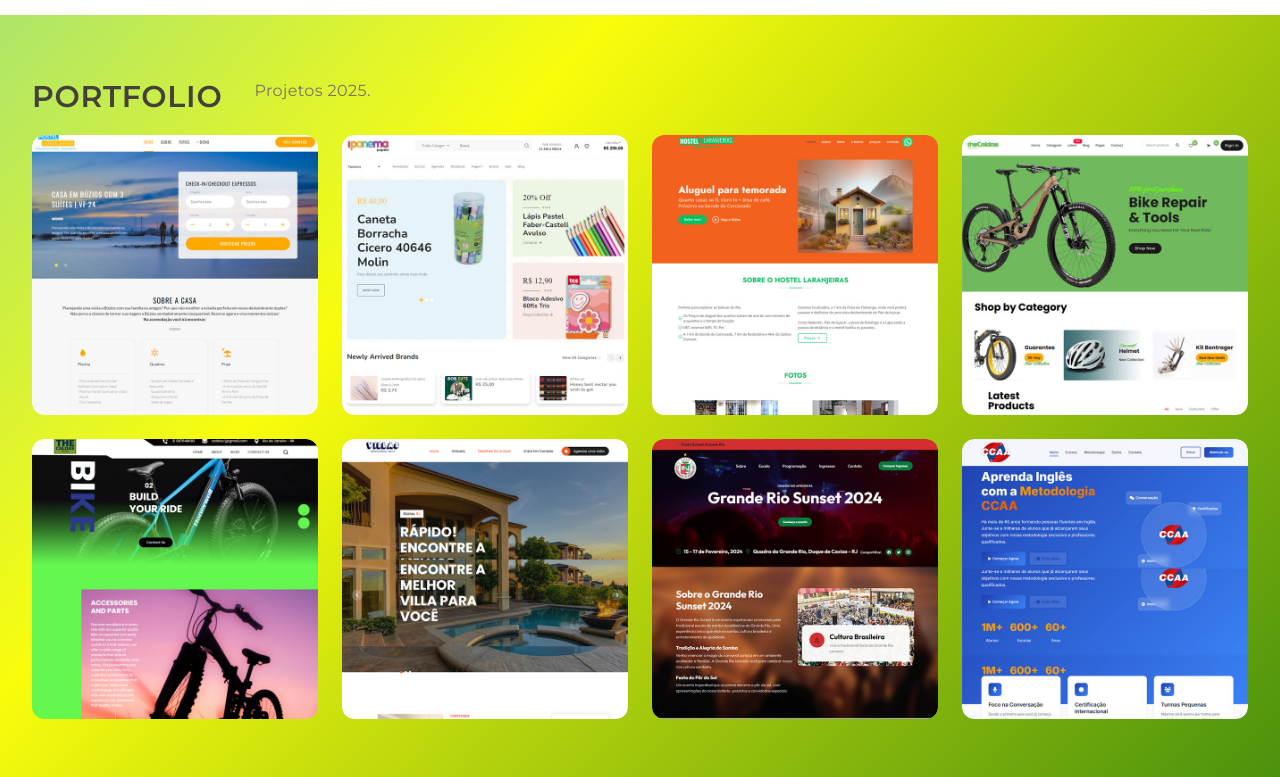
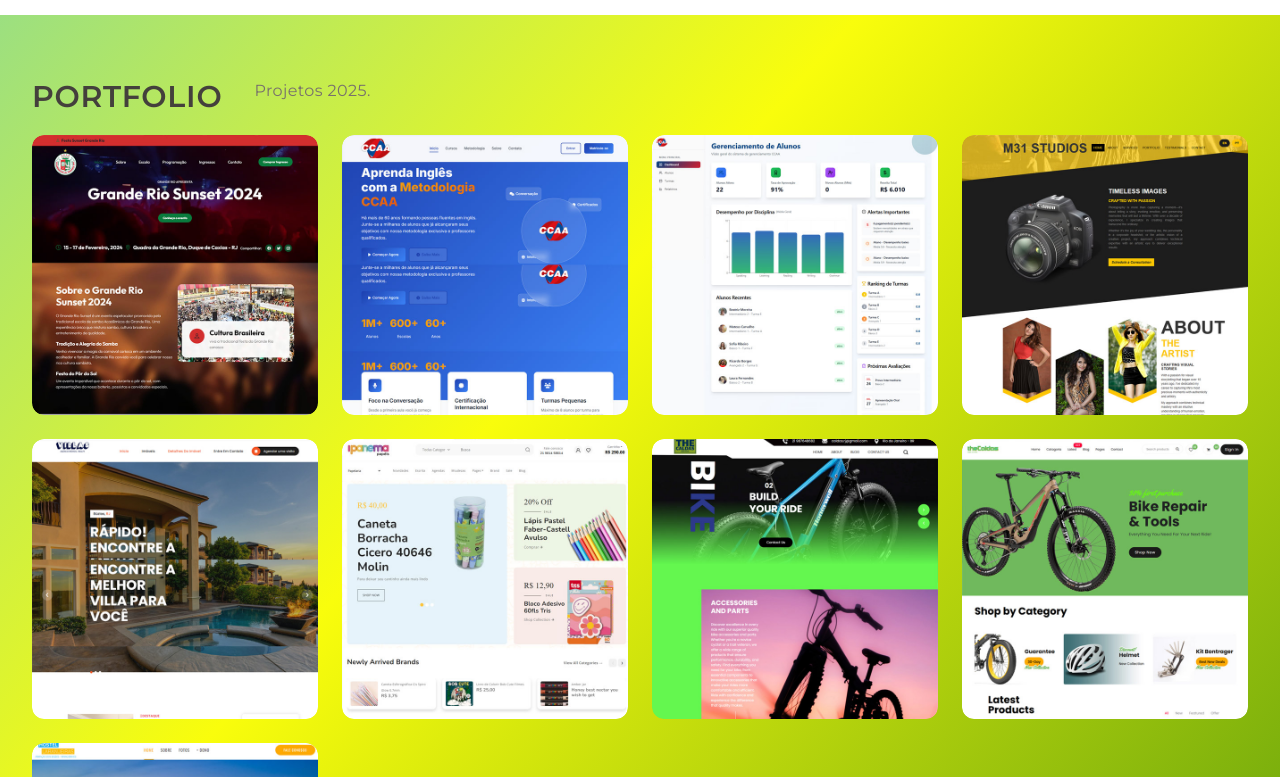
Before and after one commit to felipecm37/port2025, a Vue app: page / in a window 1280 px wide. Shown: the part 3220-3997 px from the top of the page. Built offline with nearby package versions, Linux system fonts and the light colour scheme.

Commit message:
Add files via upload

```diff
--- a/src/sections/PortfolioSection.vue
+++ b/src/sections/PortfolioSection.vue
@@ -19,42 +19,6 @@
             <!-- Mobile view - Grid layout -->
             <div class="grid grid-cols-2 gap-4 md:hidden">
                 <div class="portfolio-item">
-                    <img src="@/assets/portfolio/portfolio1.jpg" alt="Búzios Website" class="rounded-xl">
-                    <div class="portfolio-caption">
-                        <span><b>Búzios Website</b><br>Landing page turística</span>
-                    </div>
-                </div>
-                <div class="portfolio-item">
-                    <img src="@/assets/portfolio/portfolio2.jpg" alt="Ipanema Papéis" class="rounded-xl">
-                    <div class="portfolio-caption">
-                        <span><b>Ipanema Papéis</b><br>E-commerce Prestashop</span>
-                    </div>
-                </div>
-                <div class="portfolio-item">
-                    <img src="@/assets/portfolio/portfolio3.jpg" alt="Room Design" class="rounded-xl">
-                    <div class="portfolio-caption">
-                        <span><b>Room Design</b><br>Portfolio de design</span>
-                    </div>
-                </div>
-                <div class="portfolio-item">
-                    <img src="@/assets/portfolio/portfolio7.jpg" alt="B-Store" class="rounded-xl">
-                    <div class="portfolio-caption">
-                        <span><b>B-Store</b><br>Template e-commerce</span>
-                    </div>
-                </div>
-                <div class="portfolio-item">
-                    <img src="@/assets/portfolio/portfolio8.jpg" alt="Landing Bike" class="rounded-xl">
-                    <div class="portfolio-caption">
-                        <span><b>Landing Bike</b><br>Site de bicicletas</span>
-                    </div>
-                </div>
-                <div class="portfolio-item">
-                    <img src="@/assets/portfolio/portfolio9.jpg" alt="Landing Page" class="rounded-xl">
-                    <div class="portfolio-caption">
-                        <span><b>Landing Page</b><br>Design moderno</span>
-                    </div>
-                </div>
-                <div class="portfolio-item">
                     <img src="@/assets/portfolio/portfolio11.jpg" alt="Portfolio 11" class="rounded-xl">
                     <div class="portfolio-caption">
                         <span><b>Sunset Grande Rio</b><br>Event landing page</span>
@@ -66,75 +30,52 @@
                         <span><b>Novo Projeto</b><br>Descrição do projeto</span>
                     </div>
                 </div>
+                <div class="portfolio-item">
+                    <img src="@/assets/portfolio/portfolio13.jpg" alt="Portfolio 13" class="rounded-xl">
+                    <div class="portfolio-caption">
+                        <span><b>Novo Projeto</b><br>Descrição do projeto</span>
+                    </div>
+                </div>
+                <div class="portfolio-item">
+                    <img src="@/assets/portfolio/portfolio14.jpg" alt="Portfolio 14" class="rounded-xl">
+                    <div class="portfolio-caption">
+                        <span><b>Novo Projeto</b><br>Descrição do projeto</span>
+                    </div>
+                </div>
+                <div class="portfolio-item">
+                    <img src="@/assets/portfolio/portfolio9.jpg" alt="Landing Page" class="rounded-xl">
+                    <div class="portfolio-caption">
+                        <span><b>Landing Page</b><br>Design moderno</span>
+                    </div>
+                </div>
+                <div class="portfolio-item">
+                    <img src="@/assets/portfolio/portfolio10.jpg" alt="Portfolio 10" class="rounded-xl">
+                    <div class="portfolio-caption">
+                        <span><b>Novo Projeto</b><br>Descrição do projeto</span>
+                    </div>
+                </div>
+                <div class="portfolio-item">
+                    <img src="@/assets/portfolio/portfolio8.jpg" alt="Landing Bike" class="rounded-xl">
+                    <div class="portfolio-caption">
+                        <span><b>Landing Bike</b><br>Site de bicicletas</span>
+                    </div>
+                </div>
+                <div class="portfolio-item">
+                    <img src="@/assets/portfolio/portfolio2.jpg" alt="Ipanema Papéis" class="rounded-xl">
+                    <div class="portfolio-caption">
+                        <span><b>Ipanema Papéis</b><br>E-commerce Prestashop</span>
+                    </div>
+                </div>
+                <div class="portfolio-item">
+                    <img src="@/assets/portfolio/portfolio1.jpg" alt="Búzios Website" class="rounded-xl">
+                    <div class="portfolio-caption">
+                        <span><b>Búzios Website</b><br>Landing page turística</span>
+                    </div>
+                </div>
             </div>
 
             <!-- Desktop view - Grid layout -->
             <div class="hidden md:grid md:grid-cols-4 lg:grid-cols-4 xl:grid-cols-4 gap-6">
-                <a href="https://felipecm37.github.io/buzios.github.io/" target="_blank" class="portfolio-item">
-                    <img src="@/assets/portfolio/portfolio1.jpg" alt="Búzios Website" class="rounded-xl">
-                    <div class="portfolio-caption">
-                        <span><b>Búzios Website</b>
-                            <br>
-                            Criação de uma landing page.
-                            HTML - Bootstrap - CSS - JavaScript
-                        </span>
-                    </div>
-                </a>
-                <a href="https://felipecm37.github.io/ipanemapapeis.git.io/" target="_blank" class="portfolio-item">
-                    <img src="@/assets/portfolio/portfolio2.jpg" alt="Ipanema Papéis" class="rounded-xl">
-                    <div class="portfolio-caption">
-                        <span><b>Ipanema Papéis</b>
-                            <br>
-                            E-commerce completo desenvolvido em Prestashop
-                            <br>
-                            <small>Prestashop • PHP • MySQL</small>
-                        </span>
-                    </div>
-                </a>
-                <a href="https://felipecm37.github.io/room.github.io/" target="_blank" class="portfolio-item">
-                    <img src="@/assets/portfolio/portfolio3.jpg" alt="Room Design" class="rounded-xl">
-                    <div class="portfolio-caption">
-                        <span><b>Room Design</b>
-                            <br>
-                            Portfolio de design de interiores moderno
-                            <br>
-                            <small>HTML5 • CSS3 • JavaScript</small>
-                        </span>
-                    </div>
-                </a>
-                <a href="https://felipecm37.github.io/bstore.git.io/" target="_blank" class="portfolio-item">
-                    <img src="@/assets/portfolio/portfolio7.jpg" alt="B-Store" class="rounded-xl">
-                    <div class="portfolio-caption">
-                        <span><b>B-Store</b>
-                            <br>
-                            Template completo para e-commerce
-                            <br>
-                            <small>HTML5 • CSS3 • JavaScript • Bootstrap</small>
-                        </span>
-                    </div>
-                </a>
-                <a href="https://felipecm37.github.io/landingbike.git.io/" target="_blank" class="portfolio-item">
-                    <img src="@/assets/portfolio/portfolio8.jpg" alt="Landing Bike" class="rounded-xl">
-                    <div class="portfolio-caption">
-                        <span><b>Landing Bike</b>
-                            <br>
-                            Landing page para loja de bicicletas
-                            <br>
-                            <small>Bootstrap • CSS3 • HTML5</small>
-                        </span>
-                    </div>
-                </a>
-                <a href="https://felipecm37.github.io/villasagencia.git.io/" target="_blank" class="portfolio-item">
-                    <img src="@/assets/portfolio/portfolio9.jpg" alt="Landing Page" class="rounded-xl">
-                    <div class="portfolio-caption">
-                        <span><b>Landing Page</b>
-                            <br>
-                            Projeto para agência de viagens.
-                            <br>
-                            <small>HTML5 • CSS3 • JavaScript</small>
-                        </span>
-                    </div>
-                </a>
                 <a href="https://felipecm37.github.io/sunset_granderio.git.io/" target="_blank" class="portfolio-item">
                     <img src="@/assets/portfolio/portfolio11.jpg" alt="Sunset Grande Rio" class="rounded-xl">
                     <div class="portfolio-caption">
@@ -154,6 +95,82 @@
                             Este projeto demonstra a implementação de um website educacional completo
                             <br>
                             <small>HTML5 • CSS3 • JavaScript</small>
+                        </span>
+                    </div>
+                </a>
+                <a href="https://ccaa-connect-6bd7f666.base44.app/Students" target="_blank" class="portfolio-item">
+                    <img src="@/assets/portfolio/portfolio13.jpg" alt="Novo Projeto" class="rounded-xl">
+                    <div class="portfolio-caption">
+                        <span><b>Novo Projeto</b>
+                            <br>
+                            Dashboard para controle de estudantes pela CCAA.
+                            <br>
+                            <small>Vue • Tawilwind</small>
+                        </span>
+                    </div>
+                </a>
+                <a href="https://felipecm37.github.io/m31.git.io/" target="_blank" class="portfolio-item">
+                    <img src="@/assets/portfolio/portfolio14.jpg" alt="Novo Projeto" class="rounded-xl">
+                    <div class="portfolio-caption">
+                        <span><b>B-Store</b>
+                            <br>
+                             Landing page para studio de fotografia.
+                            <br>
+                            <small>HTML5 • Bootstrap • JavaScript</small>
+                        </span>
+                    </div>
+                </a>
+                <a href="https://felipecm37.github.io/villasagencia.git.io/" target="_blank" class="portfolio-item">
+                    <img src="@/assets/portfolio/portfolio9.jpg" alt="Landing Page" class="rounded-xl">
+                    <div class="portfolio-caption">
+                        <span><b>Landing Page</b>
+                            <br>
+                            Projeto para agência de viagens.
+                            <br>
+                            <small>HTML5 • CSS3 • JavaScript</small>
+                        </span>
+                    </div>
+                </a>
+                <a href="https://felipecm37.github.io/ipanemapapeis.git.io/" target="_blank" class="portfolio-item">
+                    <img src="@/assets/portfolio/portfolio10.jpg" alt="Novo Projeto" class="rounded-xl">
+                    <div class="portfolio-caption">
+                         <span><b>Ipanema Papéis</b>
+                            <br>
+                            E-commerce completo desenvolvido em Prestashop
+                            <br>
+                            <small>Magento • PHP • MySQL</small>
+                        </span>
+                    </div>
+                </a>
+                <a href="https://felipecm37.github.io/landingbike.git.io/" target="_blank" class="portfolio-item">
+                    <img src="@/assets/portfolio/portfolio8.jpg" alt="Landing Bike" class="rounded-xl">
+                    <div class="portfolio-caption">
+                        <span><b>Landing Bike</b>
+                            <br>
+                            Landing page para loja de bicicletas
+                            <br>
+                            <small>Bootstrap • CSS3 • HTML5</small>
+                        </span>
+                    </div>
+                </a>
+                <a href="https://felipecm37.github.io/bstore.git.io/" target="_blank" class="portfolio-item">
+                    <img src="@/assets/portfolio/portfolio7.jpg" alt="Ipanema Papéis" class="rounded-xl">
+                    <div class="portfolio-caption">
+                        <span><b>B-store</b>
+                            <br>
+                            Template para e-commerce
+                            <br>
+                            <small>Wordpress • PHP • MySQL</small>
+                        </span>
+                    </div>
+                </a>
+                <a href="https://felipecm37.github.io/buzios.github.io/" target="_blank" class="portfolio-item">
+                    <img src="@/assets/portfolio/portfolio1.jpg" alt="Búzios Website" class="rounded-xl">
+                    <div class="portfolio-caption">
+                        <span><b>Búzios Website</b>
+                            <br>
+                            Criação de uma landing page.
+                            HTML - Bootstrap - CSS - JavaScript
                         </span>
                     </div>
                 </a>
```
